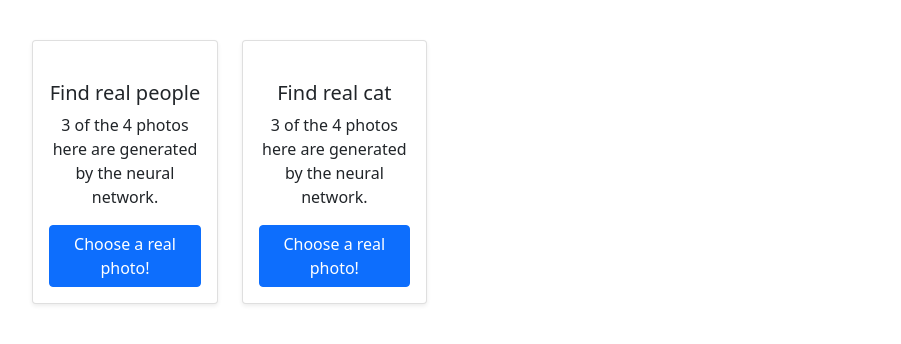
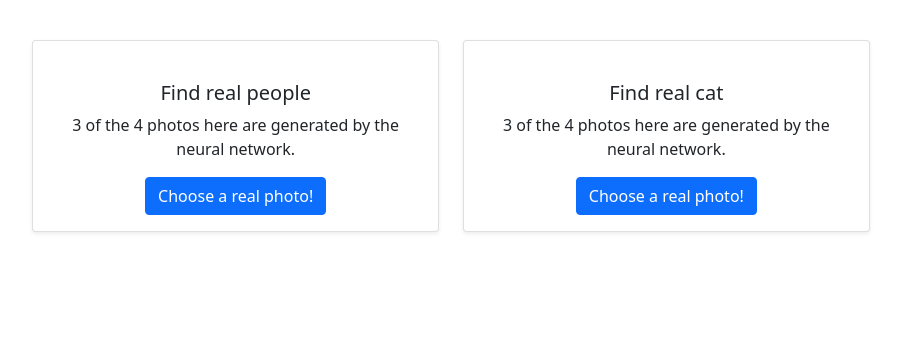
Before and after one commit to Roqvie/FindTheTruth, a Django app: page / in a window 1280 px wide. Shown: the part 56-400 px from the top of the page, without its empty margins (189-1090 px from the left). Run offline with Django 3.2, Linux system fonts and the light colour scheme; data that the repository does not hold is empty; parts of the project's set-up code (start-up, migrations or seed data) failed here and were passed over.

Commit message:
Update templates

```diff
--- a/static/frontend/css/styles.css
+++ b/static/frontend/css/styles.css
@@ -1,12 +1,12 @@
 @media (min-width: 1000px) {
-    .preview-wrapper {
+    .preview-wrapper > * {
         flex: 0 0 auto;
         width: 50%;
     }
 }
 
 @media (max-width: 999.98px) {
-    .preview-wrapper {
+    .preview-wrapper > * {
         flex: 0 0 auto;
         width: 100%;
     }
```
